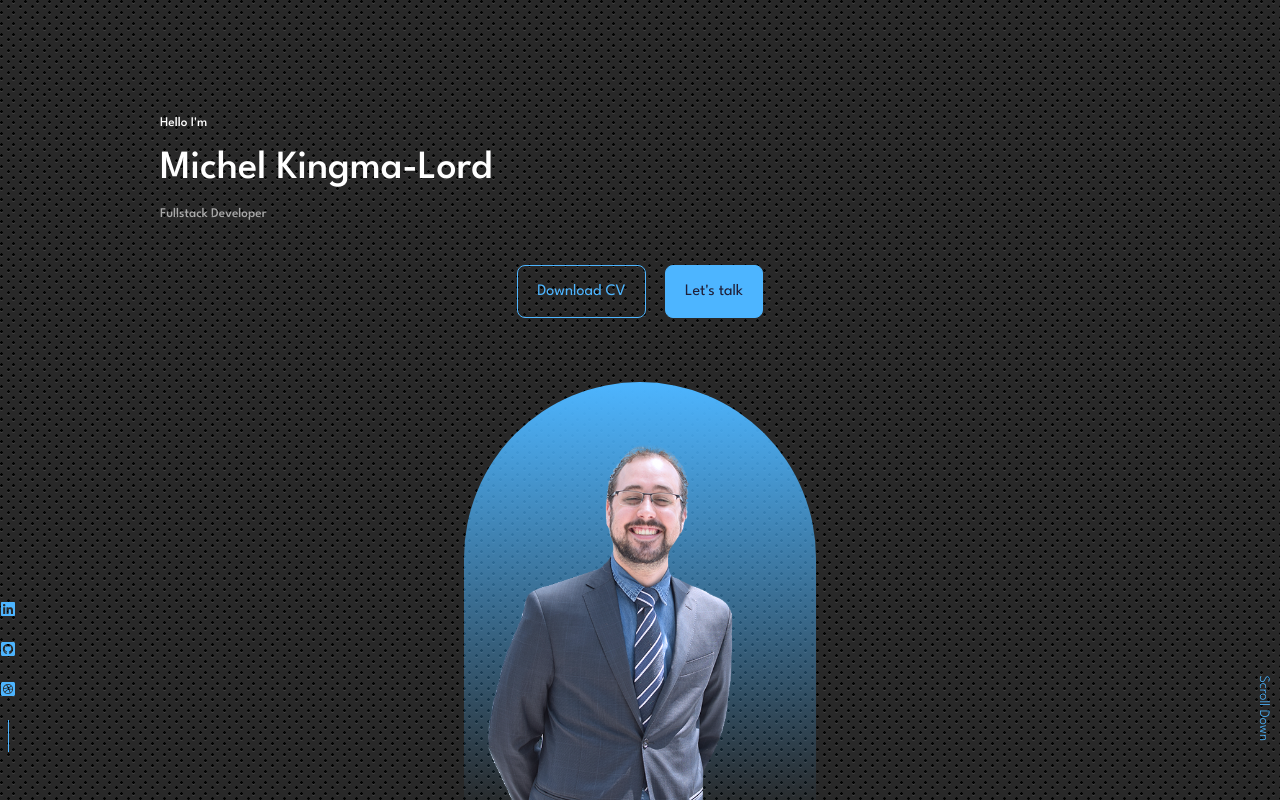
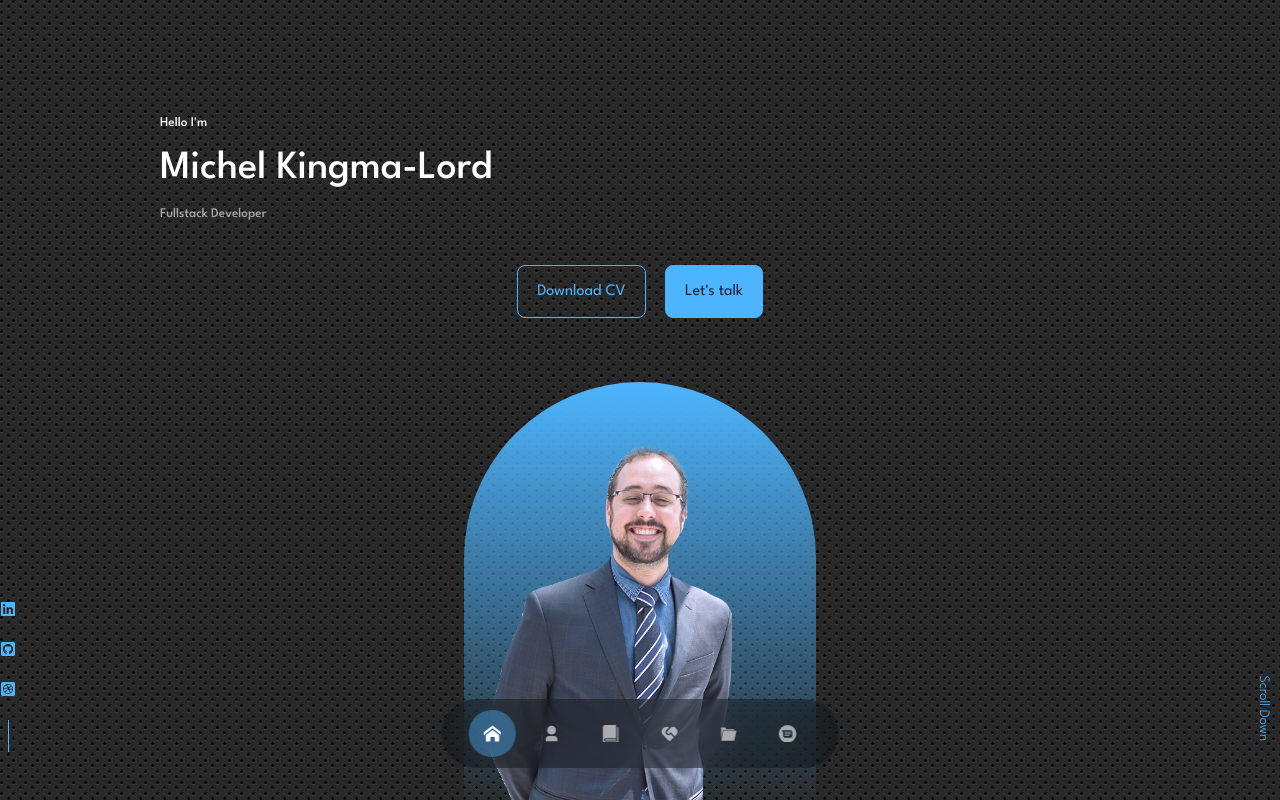
Before and after one commit to michelKingmaLord/portfolio, a React (Create React App) app: page / in a window 1280 px wide. Shown: the top 800 px of the page. Built offline with nearby package versions, Linux system fonts and the light colour scheme.

Commit message:
Creating and adjustments of the navigation component (Hover buttons and sections)

```diff
--- a/src/components/nav/Nav.jsx
+++ b/src/components/nav/Nav.jsx
@@ -1,4 +1,5 @@
 import React from 'react';
+import { useState } from 'react';
 import './nav.css';
 import { ImHome } from 'react-icons/im';
 import { RiUser3Fill } from 'react-icons/ri';
@@ -9,15 +10,16 @@
 
 
 const Nav = () => {
+    const [activeNav, setActiveNav] = useState('#')
     return (
         <nav>
-            <a href='#'><ImHome /></a>
-            <a href='#about'><RiUser3Fill /></a>
-            <a href='#experience'><ImBook /></a>
-            <a href='#services'><RiServiceFill /></a>
-            <a href='#portfolio'><GiOpenFolder /></a>
-            <a href='#contact'><SiGooglemessages /></a>
-        </nav>
+            <a href='#' onClick={() => setActiveNav('#')} className={activeNav === '#' ? 'active' : ''}><ImHome /></a>
+            <a href='#about' onClick={() => setActiveNav('#about')} className={activeNav === '#about' ? 'active' : ''}><RiUser3Fill /></a>
+            <a href='#experience' onClick={() => setActiveNav('#experience')} className={activeNav === '#experience' ? 'active' : ''}><ImBook /></a>
+            <a href='#services' onClick={() => setActiveNav('#services')} className={activeNav === '#services' ? 'active' : ''}><RiServiceFill /></a>
+            <a href='#portfolio' onClick={() => setActiveNav('#portfolio')} className={activeNav === '#portfolio' ? 'active' : ''}><GiOpenFolder /></a>
+            <a href='#contact' onClick={() => setActiveNav('#contact')} className={activeNav === '#contact' ? 'active' : ''}><SiGooglemessages /></a>
+        </nav >
     )
 }
 
--- a/src/components/nav/nav.css
+++ b/src/components/nav/nav.css
@@ -0,0 +1,33 @@
+nav {
+    background: rgba(0, 0, 0, 0.3);
+    width: max-content;
+    display: block;
+    padding: 0.7rem 1.7rem;
+    z-index: 2;
+    position: fixed;
+    left: 50%;
+    transform: translate(-50%);
+    bottom: 2rem;
+    display: flex;
+    gap: 0.8rem;
+    border-radius: 3rem;
+    backdrop-filter: blur(25px);
+}
+
+nav a {
+    background: transparent;
+    padding: 0.9rem;
+    border-radius: 50%;
+    display: flex;
+    color: var(--color-light);
+    font-size: 1.1rem;
+}
+
+nav a:hover {
+    background: rgba(0, 0, 0, 0.4);
+}
+
+nav a.active {
+    background: var(--color-primary-variant);
+    color: var(--color-white);
+}
```
